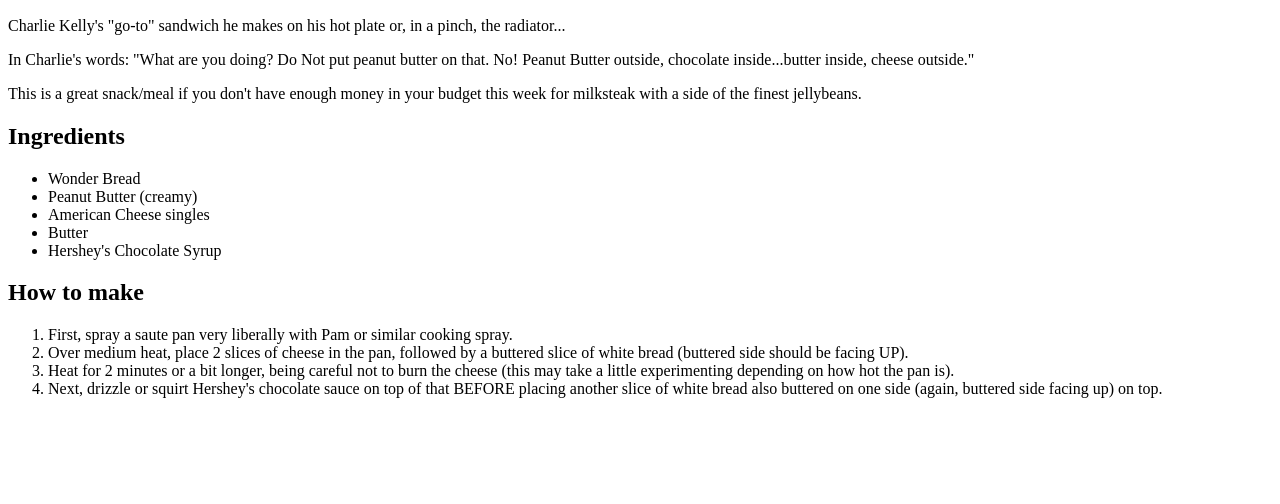
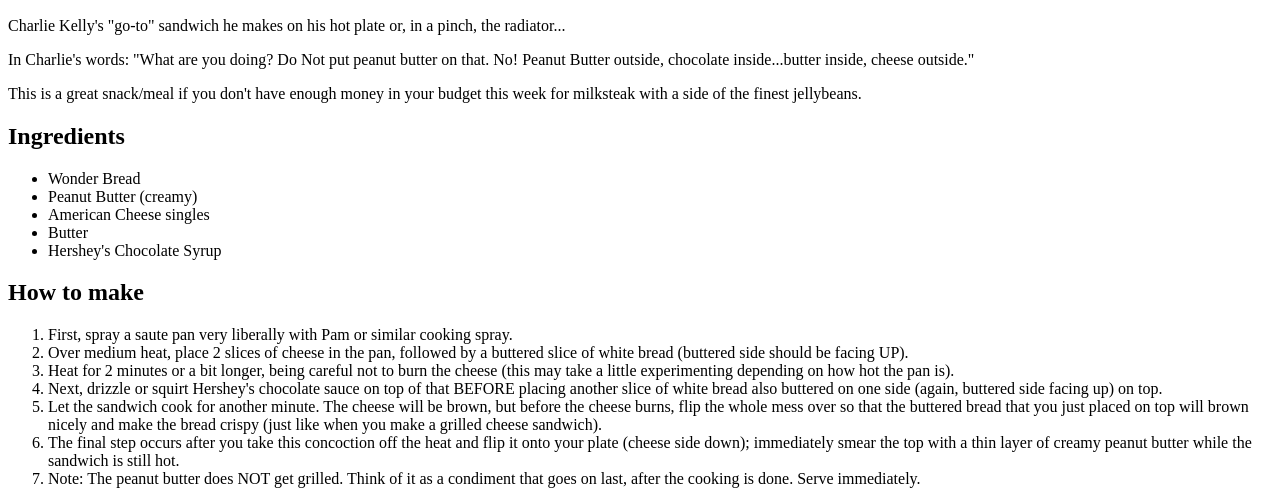
Before and after one commit to notkxi/odin-recipes, a plain HTML site: page recipes/grilled_charlie.html in a window 1280 px wide. Shown: the part 434-938 px from the top of the page. Before the commit the page ends 848 px from the top, so only its background shows below. Drawn offline with Linux system fonts and the light colour scheme.

Commit message:
Modified grilled_charlie page

```diff
--- a/recipes/grilled_charlie.html
+++ b/recipes/grilled_charlie.html
@@ -27,8 +27,9 @@
         <li>Over medium heat, place 2 slices of cheese in the pan, followed by a buttered slice of white bread (buttered side should be facing UP).</li>
         <li>Heat for 2 minutes or a bit longer, being careful not to burn the cheese (this may take a little experimenting depending on how hot the pan is).</li>
         <li>Next, drizzle or squirt Hershey's chocolate sauce on top of that BEFORE placing another slice of white bread also buttered on one side (again, buttered side facing up) on top.</li>
-
-
+        <li>Let the sandwich cook for another minute. The cheese will be brown, but before the cheese burns, flip the whole mess over so that the buttered bread that you just placed on top will brown nicely and make the bread crispy (just like when you make a grilled cheese sandwich).</li>
+        <li>The final step occurs after you take this concoction off the heat and flip it onto your plate (cheese side down); immediately smear the top with a thin layer of creamy peanut butter while the sandwich is still hot.</li>
+        <li>Note: The peanut butter does NOT get grilled. Think of it as a condiment that goes on last, after the cooking is done. Serve immediately.</li>
     </ol>
 </body>
 </html>
```
